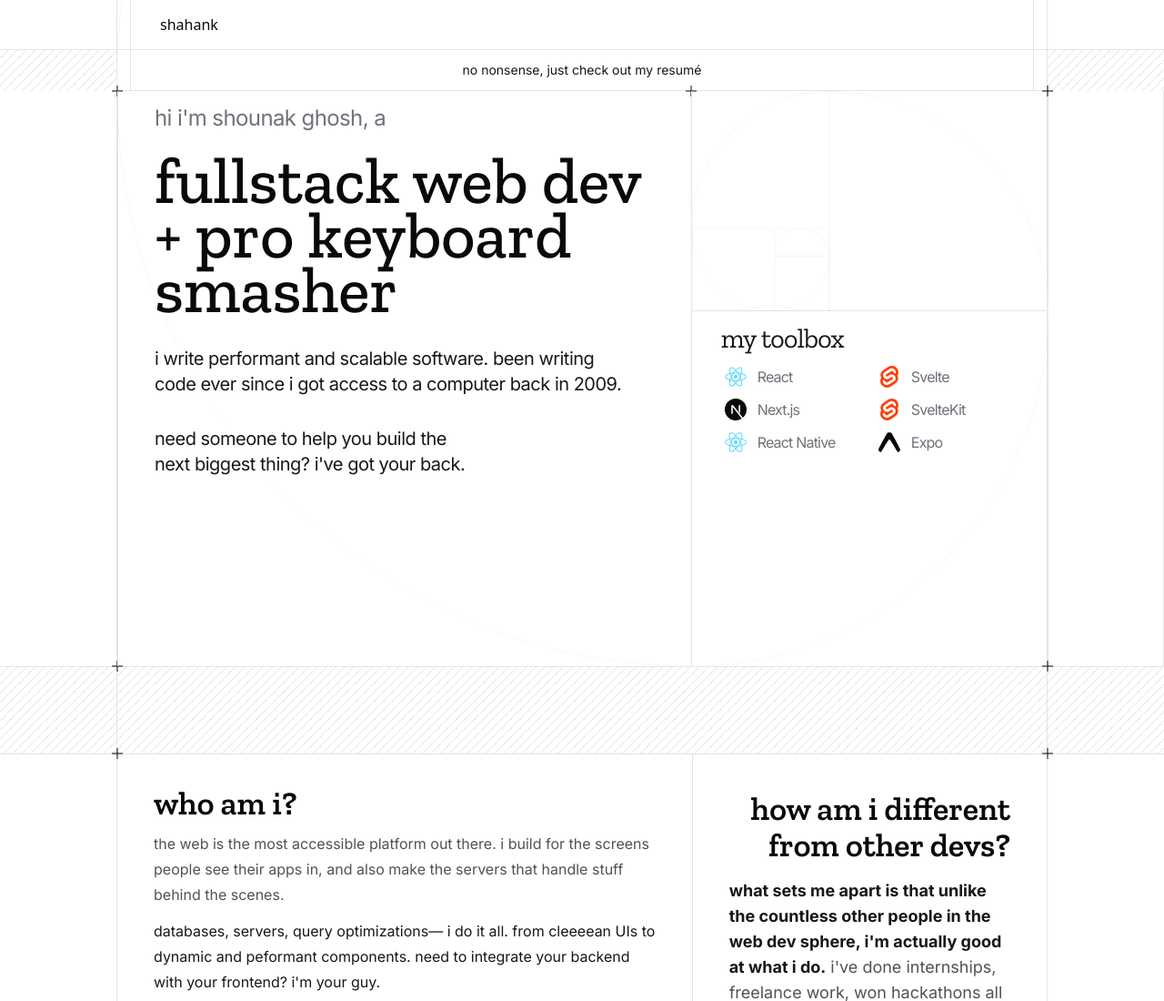
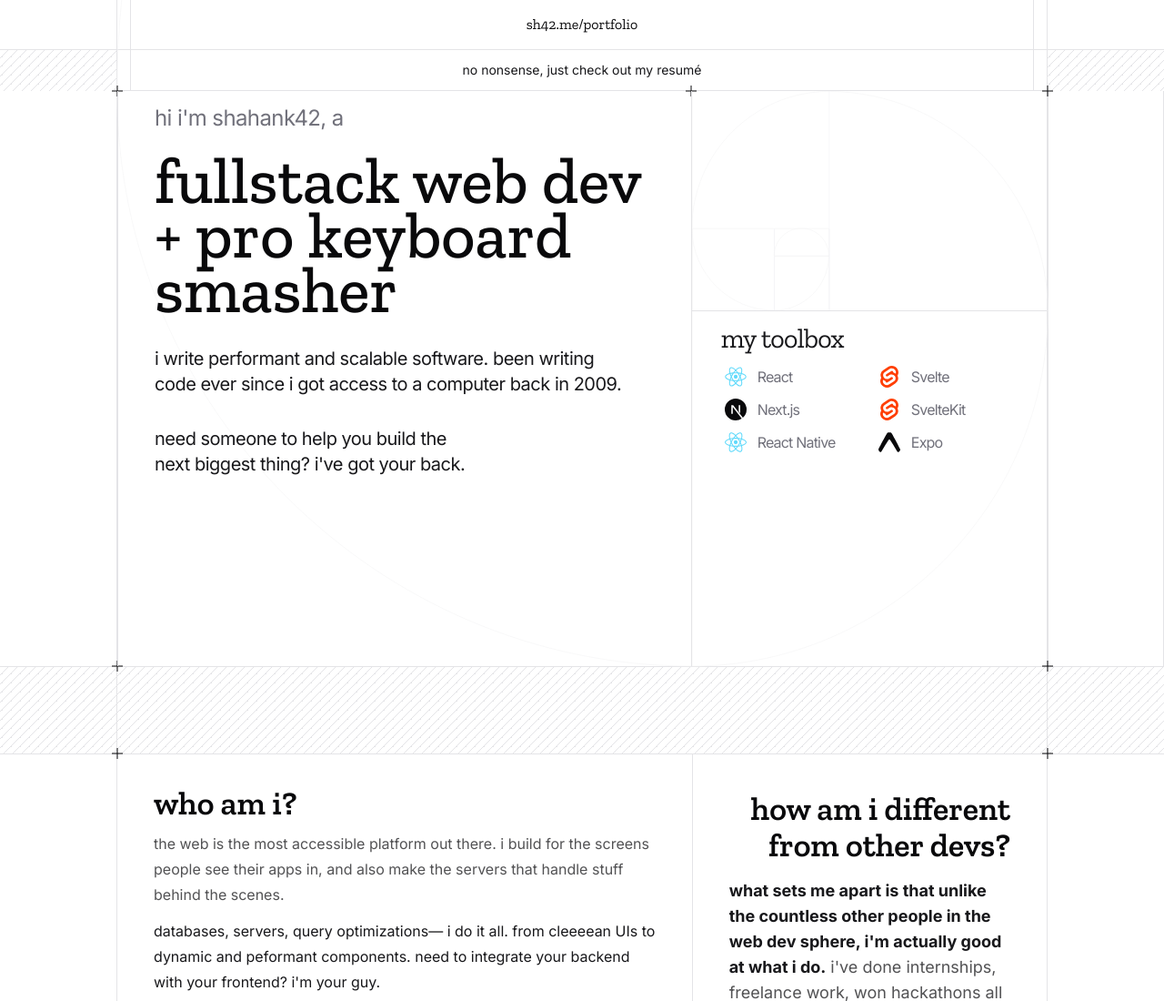
Before and after one commit to shahank42/portfolio, an Astro site: page / in a window 1280 px wide. Shown: the top 1100 px of the page at 91% size. Built offline with nearby package versions, Linux system fonts and the light colour scheme; Astro itself is replaced by a stand-in of ours.

Commit message:
chore(site): picked domain

```diff
--- a/src/components/Header.astro
+++ b/src/components/Header.astro
@@ -12,8 +12,8 @@
 
     <div class="w-full">
       <div class="px-4 h-full flex items-center justify-between">
-        <div class="px-4 h-full flex items-center justify-between">
-          <a href="/" class="flex items-center gap-1.5">shahank</a>
+        <div class="px-4 h-full w-full flex items-center justify-between">
+          <a href="/" class="flex items-center justify-center w-full gap-1.5 font-zilla-slab">sh42.me/portfolio</a>
         </div>
       </div>
     </div>
--- a/src/lib/content.ts
+++ b/src/lib/content.ts
@@ -12,7 +12,7 @@ import aconewsProjectImage from "../assets/projects/aconews.png"
 
 export const CONTENT = {
   hero: {
-    sub: "hi i'm shounak ghosh, a",
+    sub: "hi i'm shahank42, a",
     main1: "fullstack web dev",
     main2: "+ pro keyboard smasher",
     paragraph1: "i write performant and scalable software. been writing code ever since i got access to a computer back in 2009.",
--- a/src/pages/index.astro
+++ b/src/pages/index.astro
@@ -41,7 +41,7 @@ import Footer from "@/components/Footer.astro";
 		<meta name="viewport" content="width=device-width" />
 		<link rel="icon" type="image/svg+xml" href="/favicon.svg" />
 		<meta name="generator" content={Astro.generator} />
-		<title>shahank.islocked.in</title>
+		<title>sh42.me/portfolio</title>
 	</head>
 
 	<body>
```
